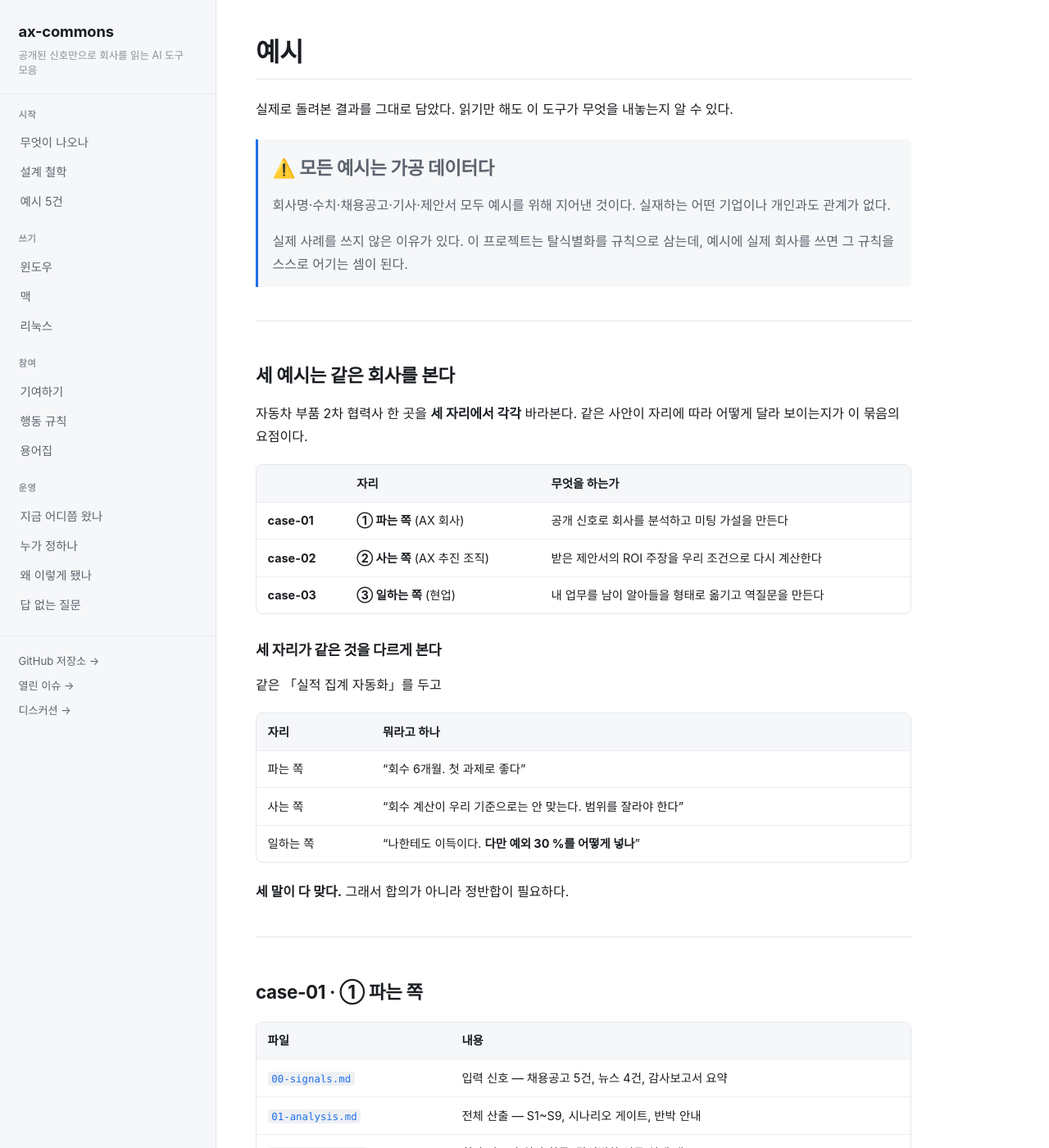
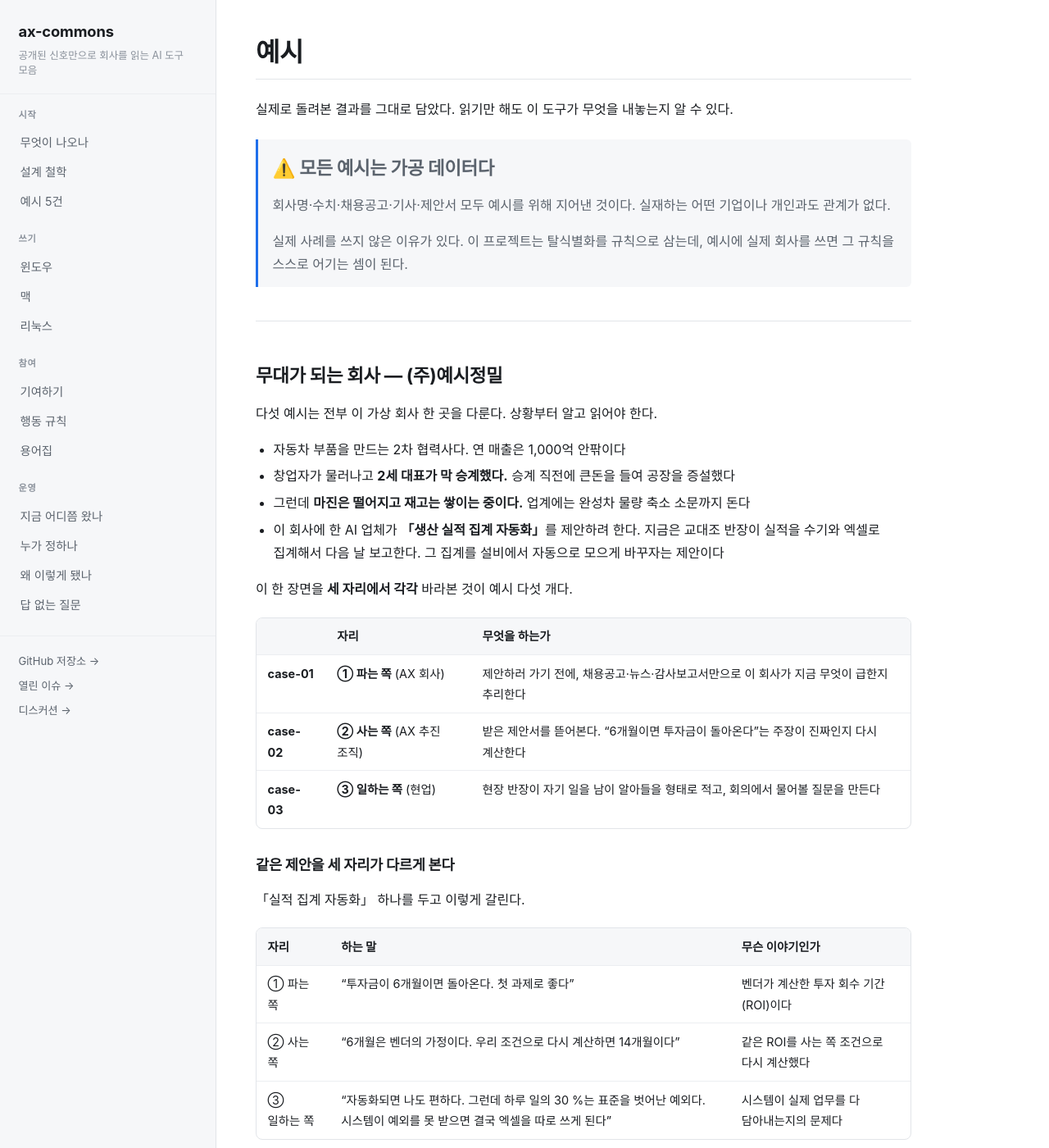
Before and after one commit to Kdreamtomaster/ax-commons, a Jekyll site: the page built from examples/README.md, in a window 1280 px wide and 1400 px high. Shown: the whole window at 82% size. Built offline with Jekyll 4.4.1, drawn with Linux system fonts in a browser that asks for light colours; our own code applies the rules of GitHub Pages for plain Markdown files; comment, search, counter and statistics services are not loaded; some of the changed text lies outside the part shown.

Commit message:
docs: 처음 읽는 사람 기준으로 입구 문서를 다시 씀
만든 사람의 지적이다. "이건 너만 알아들을 수 있잖아.
아이디어를 만든 나도 못 알아듣는데."

문서가 만든 사람 머릿속 맥락이 있어야만 읽히는 압축 문장이었다.
"예외 30%"는 case-03을 다 읽은 사람만 알아듣고,
"회수"는 업계 표준어 ROI를 두고 혼자 고른 말이었다.
#23이 진단한 그 문제 — 생성 시점의 맥락이 독자에게 안 보인다 — 의 재발이다.

고친 것

- examples/README: 「무대가 되는 회사」 절 신설. 다섯 예시가 공유하는
  상황(예시정밀, 2세 승계, 증설 직후 마진 하락, 실적 집계 자동화 제안)을
  먼저 설명한다. 사례마다 「상황」 두어 줄을 붙였다.
  세 자리 비교표를 말줄임 인용에서 온전한 문장 + 해설 열로 바꿨다
- 사이트 첫 화면·README 국영문: 어긋남 표 앞에 상황 설명을 넣었다.
  근거 등급 표기([사실]/[추론])에 뜻 주석을 달았다.
  hero 의 AX 에 "회사에 AI를 들이는 일" 풀이를 붙였다
- 회수 → 회수 기간(투자금이 돌아오는 기간·ROI) 병기.
  필요 지평에도 평이한 풀이를 붙였다. 용어집 갱신

Co-Authored-By: Claude Opus 5 <noreply@anthropic.com>

```diff
--- a/examples/README.md
+++ b/examples/README.md
@@ -12,32 +12,45 @@
 
 ---
 
-## 세 예시는 같은 회사를 본다
+## 무대가 되는 회사 — (주)예시정밀
 
-자동차 부품 2차 협력사 한 곳을 **세 자리에서 각각** 바라본다.
-같은 사안이 자리에 따라 어떻게 달라 보이는지가 이 묶음의 요점이다.
+다섯 예시는 전부 이 가상 회사 한 곳을 다룬다. 상황부터 알고 읽어야 한다.
+
+- 자동차 부품을 만드는 2차 협력사다. 연 매출은 1,000억 안팎이다
+- 창업자가 물러나고 **2세 대표가 막 승계했다.** 승계 직전에 큰돈을 들여 공장을 증설했다
+- 그런데 **마진은 떨어지고 재고는 쌓이는 중이다.** 업계에는 완성차 물량 축소 소문까지 돈다
+- 이 회사에 한 AI 업체가 **「생산 실적 집계 자동화」**를 제안하려 한다.
+  지금은 교대조 반장이 실적을 수기와 엑셀로 집계해서 다음 날 보고한다.
+  그 집계를 설비에서 자동으로 모으게 바꾸자는 제안이다
+
+이 한 장면을 **세 자리에서 각각** 바라본 것이 예시 다섯 개다.
 
 | | 자리 | 무엇을 하는가 |
 |---|---|---|
-| [**case-01**](case-01-precision-parts/01-analysis.md) | **① 파는 쪽** (AX 회사) | 공개 신호로 회사를 분석하고 미팅 가설을 만든다 |
-| [**case-02**](case-02-proposal-review/01-review.md) | **② 사는 쪽** (AX 추진 조직) | 받은 제안서의 ROI 주장을 우리 조건으로 다시 계산한다 |
-| [**case-03**](case-03-frontline/01-frontline-view.md) | **③ 일하는 쪽** (현업) | 내 업무를 남이 알아들을 형태로 옮기고 역질문을 만든다 |
+| [**case-01**](case-01-precision-parts/01-analysis.md) | **① 파는 쪽** (AX 회사) | 제안하러 가기 전에, 채용공고·뉴스·감사보고서만으로 이 회사가 지금 무엇이 급한지 추리한다 |
+| [**case-02**](case-02-proposal-review/01-review.md) | **② 사는 쪽** (AX 추진 조직) | 받은 제안서를 뜯어본다. "6개월이면 투자금이 돌아온다"는 주장이 진짜인지 다시 계산한다 |
+| [**case-03**](case-03-frontline/01-frontline-view.md) | **③ 일하는 쪽** (현업) | 현장 반장이 자기 일을 남이 알아들을 형태로 적고, 회의에서 물어볼 질문을 만든다 |
 
-### 세 자리가 같은 것을 다르게 본다
+### 같은 제안을 세 자리가 다르게 본다
 
-같은 「실적 집계 자동화」를 두고
+「실적 집계 자동화」 하나를 두고 이렇게 갈린다.
 
-| 자리 | 뭐라고 하나 |
-|---|---|
-| 파는 쪽 | "회수 6개월. 첫 과제로 좋다" |
-| 사는 쪽 | "회수 계산이 우리 기준으로는 안 맞는다. 범위를 잘라야 한다" |
-| 일하는 쪽 | "나한테도 이득이다. **다만 예외 30 %를 어떻게 넣나**" |
+| 자리 | 하는 말 | 무슨 이야기인가 |
+|---|---|---|
+| ① 파는 쪽 | "투자금이 6개월이면 돌아온다. 첫 과제로 좋다" | 벤더가 계산한 투자 회수 기간(ROI)이다 |
+| ② 사는 쪽 | "6개월은 벤더의 가정이다. 우리 조건으로 다시 계산하면 14개월이다" | 같은 ROI를 사는 쪽 조건으로 다시 계산했다 |
+| ③ 일하는 쪽 | "자동화되면 나도 편하다. 그런데 하루 일의 30 %는 표준을 벗어난 예외다. 시스템이 예외를 못 받으면 결국 엑셀을 따로 쓰게 된다" | 시스템이 실제 업무를 다 담아내는지의 문제다 |
 
-**세 말이 다 맞다.** 그래서 합의가 아니라 정반합이 필요하다.
+**세 말이 다 맞다.** 그래서 누가 옳은지 고르지 않는다.
+셋을 맞붙여서 어긋난 지점을 찾는다. 그게 이 도구가 하는 일이다.
 
 ---
 
 ## case-01 · ① 파는 쪽
+
+**상황** AI 업체가 (주)예시정밀에 처음 제안하러 간다. 안에 아는 사람이 없다.
+공개된 것 — 채용공고 5건, 뉴스 4건, 감사보고서 요약 — 만으로
+이 회사가 지금 무엇을 급해하는지, 무엇을 제안하면 통할지를 추리한다.
 
 | 파일 | 내용 |
 |---|---|
@@ -56,6 +69,10 @@
 
 ## case-02 · ② 사는 쪽
 
+**상황** 이번엔 반대편이다. (주)예시정밀의 검토 담당자가
+AI 업체에게 받은 제안서를 뜯어본다. 제안서는 "구축비 5억, 6개월이면 회수"라고
+한다. 그 계산이 어떻게 나왔는지 근거를 따져 다시 계산한다.
+
 | 파일 | 내용 |
 |---|---|
 | [`00-proposal.md`](case-02-proposal-review/00-proposal.md) | 받은 제안서 (가공) + 우리 쪽 조건 |
@@ -71,6 +88,11 @@
 - 마지막에 **거절 조건**을 명시한다. "데이터 품질 점검을 계약 후로 미루자"가 가장 위험한 신호
 
 ## case-03 · ③ 일하는 쪽
+
+**상황** (주)예시정밀의 교대조 반장이다. 위에서 자동화 이야기가 나왔다.
+반대하려는 게 아니다. 내 일이 실제로 어떻게 굴러가는지 —
+어떤 판단을 하루 몇 번 하는지, 시스템에 없는 정보로 뭘 결정하는지 —
+를 남이 알아들을 형태로 적고, 회의에서 물어볼 질문을 준비한다.
 
 | 파일 | 내용 |
 |---|---|
@@ -90,6 +112,10 @@
 
 ## case-04 · 대립 검토 — 파는 쪽 ↔ 일하는 쪽
 
+**상황** case-01(파는 쪽의 분석)과 case-03(현장 반장의 작업 기술서)을
+나란히 놓는다. 같은 회사를 두고 쓴 두 문서가 어디서 어긋나는지 찾는다.
+합의를 만들지 않는다. 어긋남을 드러내는 데서 멈춘다.
+
 | 파일 | 내용 |
 |---|---|
 | [`01-cross-review.md`](case-04-cross-review/01-cross-review.md) | case-01과 case-03을 맞붙인 결과 |
@@ -107,6 +133,10 @@
   **같은 회사 안이면 일치가 확증이 아니라 같은 편향일 수 있다**
 
 ## case-05 · 세 당사자 전부 — 일치를 시험하다
+
+**상황** 이번엔 세 문서(case-01·02·03)를 전부 놓는다.
+어긋난 곳이 아니라 반대로 **"셋이 같은 말을 한 지점"**을 뜯어본다.
+셋이 같은 말을 하면 믿어도 되는가? 그게 이 예시의 질문이다.
 
 | 파일 | 내용 |
 |---|---|
```
Also changed, not shown: docs/glossary.md (+2 -2 lines), examples/case-01-precision-parts/01-analysis.md (+2 -1 lines), examples/case-02-proposal-review/01-review.md (+1 -1 lines), index.md (+27 -18 lines), README.md.
